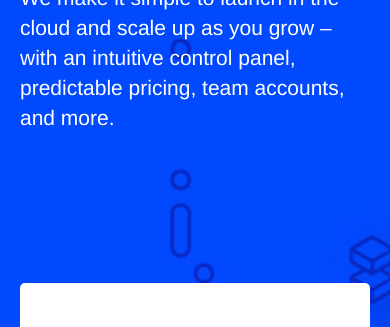
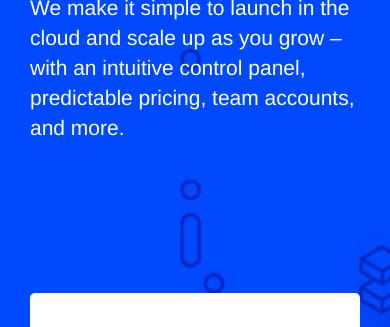
Before and after one commit to sava-labriola/html-css-digitalocean, a plain HTML site: page index.html in a window 390 px wide. Shown: the part 176-503 px from the top of the page. Drawn offline with nearby package versions, Linux system fonts and the light colour scheme.

Commit message:
aggiustamenti

```diff
--- a/style.css
+++ b/style.css
@@ -408,7 +408,7 @@ margin-bottom: 100px;
 
 @media all and (max-width: 767px) {
     .jumbotron {
-        margin: -10px;
+        margin-top: 0;
     }
 
     #sezione2-lista {
```
